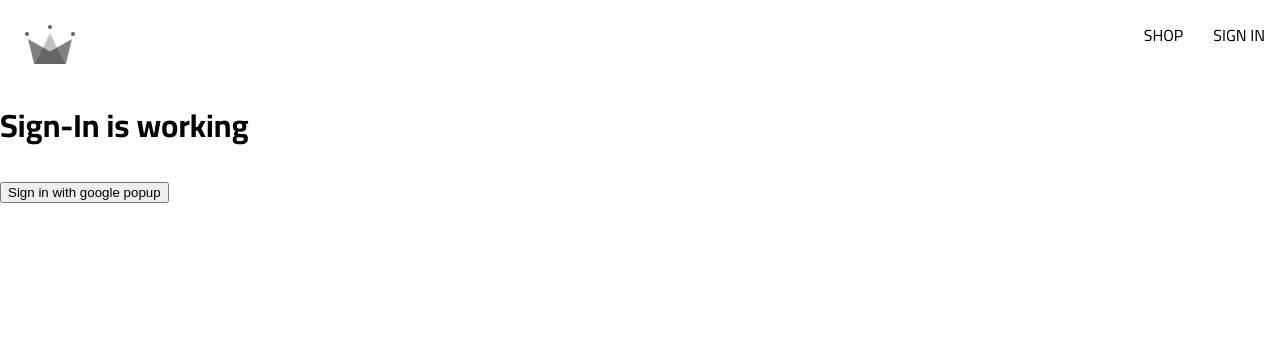
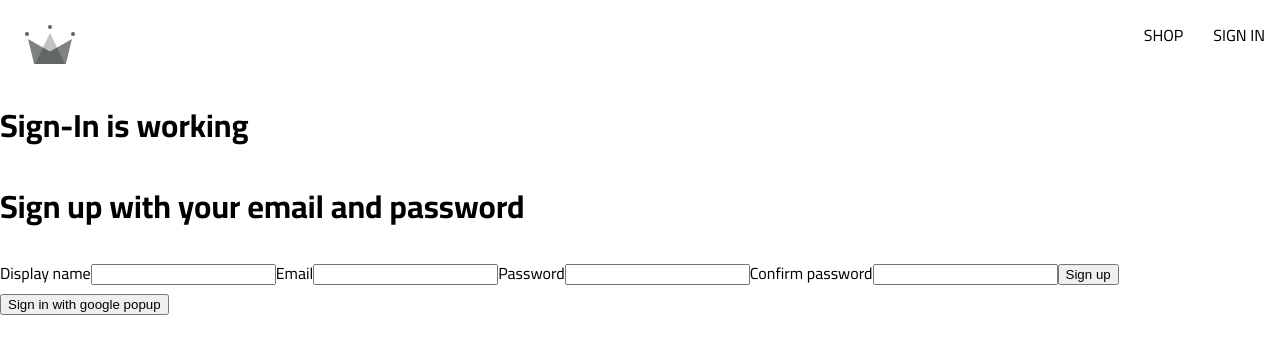
Before and after one commit to madinya/mad-store, a React (Create React App) app: page /sign-in in a window 1280 px wide. Shown: the top 354 px of the page. Built offline with nearby package versions, Linux system fonts and the light colour scheme.

Commit message:
added login with user and password

```diff
--- /dev/null
+++ b/src/components/sign-up-form/sign-up-form.component.jsx
@@ -0,0 +1,96 @@
+import { useState } from "react";
+import {
+  createAuthUserWithUserAndPassword,
+  createUserDocumentFromAuth,
+} from "../../utils/firebase/firebase.utils";
+
+const defaultFormFields = {
+  displayName: "",
+  email: "",
+  password: "",
+  confirmPassword: "",
+};
+
+const SignUpForm = () => {
+  const [formFields, setFormFields] = useState(defaultFormFields);
+  const { displayName, email, password, confirmPassword } = formFields;
+
+  const resetFormFields = () => {
+    setFormFields(defaultFormFields);
+  };
+
+  const handleSubmit = async (event) => {
+    event.preventDefault();
+    if (password !== confirmPassword) {
+      alert("Passwords do not match");
+      return;
+    }
+
+    try {
+      console.log("before createAuthUserWithUserAndPassword");
+      const { user } = await createAuthUserWithUserAndPassword(email, password);
+      console.log("result createAuthUserWithUserAndPassword ");
+      console.log(user);
+      await createUserDocumentFromAuth(user, { displayName });
+      resetFormFields();
+    } catch (err) {
+      if (err.code === "auth/email-already-in-use") {
+        alert("Cannot create user, email already in use");
+      } else {
+        console.log(err);
+      }
+    }
+  };
+
+  const handleChange = (event) => {
+    const { name, value } = event.target;
+
+    setFormFields({ ...formFields, [name]: value });
+  };
+
+  return (
+    <div>
+      <h1>Sign up with your email and password</h1>
+      <form onSubmit={handleSubmit}>
+        <label>Display name</label>
+        <input
+          type="text"
+          required
+          onChange={handleChange}
+          name="displayName"
+          value={displayName}
+        ></input>
+
+        <label>Email</label>
+        <input
+          type="email"
+          required
+          onChange={handleChange}
+          value={email}
+          name="email"
+        ></input>
+
+        <label>Password</label>
+        <input
+          type="password"
+          required
+          onChange={handleChange}
+          value={password}
+          name="password"
+        ></input>
+
+        <label>Confirm password</label>
+        <input
+          type="password"
+          required
+          onChange={handleChange}
+          value={confirmPassword}
+          name="confirmPassword"
+        ></input>
+
+        <button type="submit"> Sign up</button>
+      </form>
+    </div>
+  );
+};
+export default SignUpForm;
--- a/src/routes/sign-in/sign-in.component.jsx
+++ b/src/routes/sign-in/sign-in.component.jsx
@@ -1,18 +1,35 @@
+import { useEffect } from "react";
+import { getRedirectResult } from "firebase/auth";
+
 import {
+  auth,
   signInWithGooglePopup,
+  //   signInWithGoogleRedirect,
   createUserDocumentFromAuth,
 } from "../../utils/firebase/firebase.utils";
+import SignUpForm from "../../components/sign-up-form/sign-up-form.component";
 const SingIn = () => {
-  const loginGoogleUser = async () => {
+  useEffect(() => {
+    async function getResult() {
+      const response = await getRedirectResult(auth);
+      if (response) {
+        await createUserDocumentFromAuth(response.user);
+      }
+    }
+    getResult();
+  }, []);
+
+  const loginGoogleUserPopup = async () => {
     const { user } = await signInWithGooglePopup();
     console.log(user);
-    const userDocRef = await createUserDocumentFromAuth(user);
+    await createUserDocumentFromAuth(user);
   };
 
   return (
     <div>
       <h1>Sign-In is working</h1>
-      <button onClick={loginGoogleUser}>Sign in with google popup</button>
+      <SignUpForm></SignUpForm>
+      <button onClick={loginGoogleUserPopup}>Sign in with google popup</button>
     </div>
   );
 };
--- a/src/utils/firebase/firebase.utils.js
+++ b/src/utils/firebase/firebase.utils.js
@@ -4,6 +4,7 @@
   getAuth,
   signInWithRedirect,
   signInWithPopup,
+  createUserWithEmailAndPassword,
   GoogleAuthProvider,
 } from "firebase/auth";
 import { getFirestore, doc, getDoc, setDoc } from "firebase/firestore";
@@ -21,17 +22,25 @@
 };
 
 // Initialize Firebase
-const firebaseApp = initializeApp(firebaseConfig);
-const provider = new GoogleAuthProvider();
-provider.setCustomParameters({
+initializeApp(firebaseConfig);
+const googleProvider = new GoogleAuthProvider();
+googleProvider.setCustomParameters({
   prompt: "select_account",
 });
 
 export const auth = getAuth();
-export const signInWithGooglePopup = () => signInWithPopup(auth, provider);
+export const signInWithGooglePopup = () =>
+  signInWithPopup(auth, googleProvider);
+export const signInWithGoogleRedirect = () =>
+  signInWithRedirect(auth, googleProvider);
 
 export const db = getFirestore();
-export const createUserDocumentFromAuth = async (userAuth) => {
+
+export const createUserDocumentFromAuth = async (
+  userAuth,
+  additionalInformation = {}
+) => {
+  if (!userAuth) return;
   const userDocRef = doc(db, "users", userAuth.uid);
   console.log(userDocRef);
   const userSnapshot = await getDoc(userDocRef);
@@ -42,10 +51,20 @@
     const createdAt = new Date();
 
     try {
-      await setDoc(userDocRef, { displayName, email, createdAt });
+      await setDoc(userDocRef, {
+        displayName,
+        email,
+        createdAt,
+        ...additionalInformation,
+      });
     } catch (err) {
       console.log("Error creating the user " + err);
     }
   }
   return userDocRef;
 };
+
+export const createAuthUserWithUserAndPassword = async (email, password) => {
+  if (!email || !password) return;
+  return await createUserWithEmailAndPassword(auth, email, password);
+};
```
